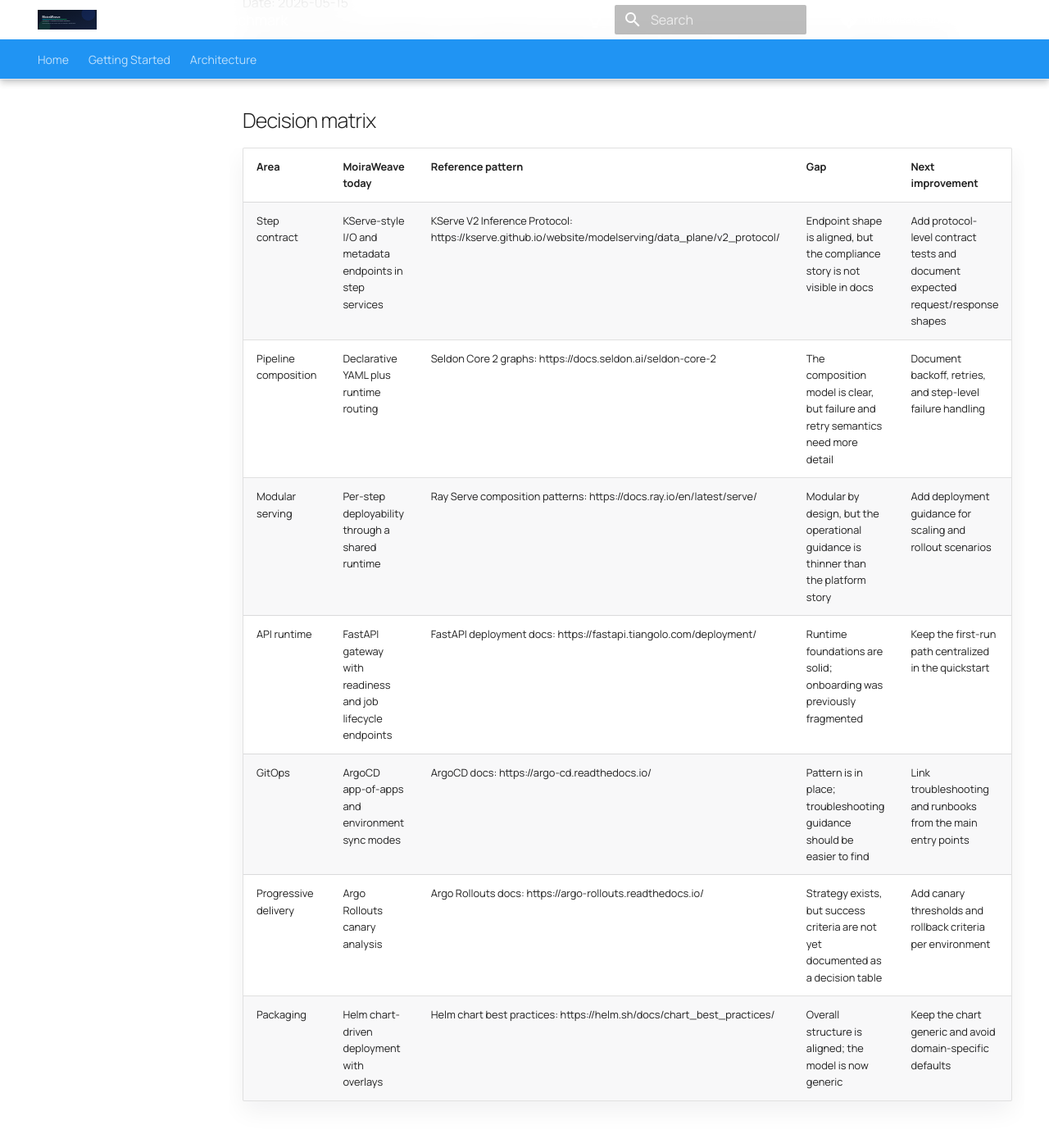
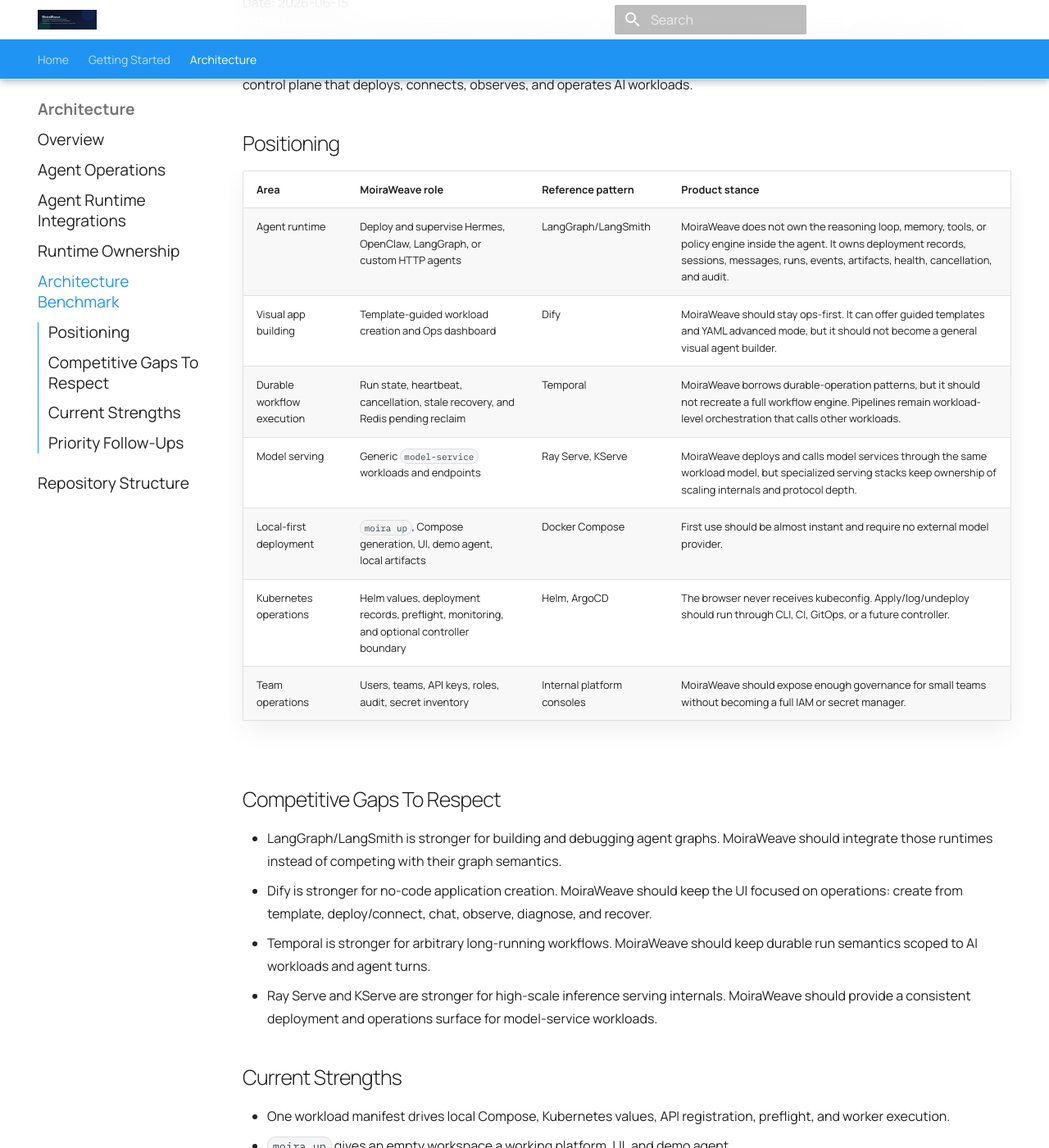
Before and after one commit to moiraweave-labs/moiraweave-docs, an MkDocs documentation site: the page built from docs/architecture-benchmark.md, in a window 1280 px wide and 1400 px high, scrolled down 240 px. Shown: the whole window at 82% size. Built offline with MkDocs 1.6.1 and Material for MkDocs 9.7.7, drawn with Linux system fonts in a browser that asks for light colours; comment, search, counter and statistics services are not loaded; some of the changed text lies outside the part shown.

Commit message:
docs: refresh architecture benchmark

```diff
--- a/docs/architecture-benchmark.md
+++ b/docs/architecture-benchmark.md
@@ -1,29 +1,70 @@
 # Architecture Benchmark
 
-Date: 2026-05-15
+Date: 2026-06-15
 
-This page compares MoiraWeave with established projects to make the design choices explicit and to identify the next documentation gaps.
+This page explains where MoiraWeave fits among adjacent systems. The goal is
+not to claim MoiraWeave replaces agent frameworks, workflow engines, or model
+serving platforms. The product boundary is narrower: MoiraWeave is the
+self-hosted control plane that deploys, connects, observes, and operates AI
+workloads.
 
-## Decision matrix
+## Positioning
 
-| Area | MoiraWeave today | Reference pattern | Gap | Next improvement |
-| --- | --- | --- | --- | --- |
-| Step contract | KServe-style I/O and metadata endpoints in step services | KServe V2 Inference Protocol: https://kserve.github.io/website/modelserving/data_plane/v2_protocol/ | Endpoint shape is aligned, but the compliance story is not visible in docs | Add protocol-level contract tests and document expected request/response shapes |
-| Pipeline composition | Declarative YAML plus runtime routing | Seldon Core 2 graphs: https://docs.seldon.ai/seldon-core-2 | The composition model is clear, but failure and retry semantics need more detail | Document backoff, retries, and step-level failure handling |
-| Modular serving | Per-step deployability through a shared runtime | Ray Serve composition patterns: https://docs.ray.io/en/latest/serve/ | Modular by design, but the operational guidance is thinner than the platform story | Add deployment guidance for scaling and rollout scenarios |
-| API runtime | FastAPI gateway with readiness and job lifecycle endpoints | FastAPI deployment docs: https://fastapi.tiangolo.com/deployment/ | Runtime foundations are solid; onboarding was previously fragmented | Keep the first-run path centralized in the quickstart |
-| GitOps | ArgoCD app-of-apps and environment sync modes | ArgoCD docs: https://argo-cd.readthedocs.io/ | Pattern is in place; troubleshooting guidance should be easier to find | Link troubleshooting and runbooks from the main entry points |
-| Progressive delivery | Argo Rollouts canary analysis | Argo Rollouts docs: https://argo-rollouts.readthedocs.io/ | Strategy exists, but success criteria are not yet documented as a decision table | Add canary thresholds and rollback criteria per environment |
-| Packaging | Helm chart-driven deployment with overlays | Helm chart best practices: https://helm.sh/docs/chart_best_practices/ | Overall structure is aligned; the model is now generic | Keep the chart generic and avoid domain-specific defaults |
+| Area | MoiraWeave role | Reference pattern | Product stance |
+| --- | --- | --- | --- |
+| Agent runtime | Deploy and supervise Hermes, OpenClaw, LangGraph, or custom HTTP agents | LangGraph/LangSmith | MoiraWeave does not own the reasoning loop, memory, tools, or policy engine inside the agent. It owns deployment records, sessions, messages, runs, events, artifacts, health, cancellation, and audit. |
+| Visual app building | Template-guided workload creation and Ops dashboard | Dify | MoiraWeave should stay ops-first. It can offer guided templates and YAML advanced mode, but it should not become a general visual agent builder. |
+| Durable workflow execution | Run state, heartbeat, cancellation, stale recovery, and Redis pending reclaim | Temporal | MoiraWeave borrows durable-operation patterns, but it should not recreate a full workflow engine. Pipelines remain workload-level orchestration that calls other workloads. |
+| Model serving | Generic `model-service` workloads and endpoints | Ray Serve, KServe | MoiraWeave deploys and calls model services through the same workload model, but specialized serving stacks keep ownership of scaling internals and protocol depth. |
+| Local-first deployment | `moira up`, Compose generation, UI, demo agent, local artifacts | Docker Compose | First use should be almost instant and require no external model provider. |
+| Kubernetes operations | Helm values, deployment records, preflight, monitoring, and optional controller boundary | Helm, ArgoCD | The browser never receives kubeconfig. Apply/log/undeploy should run through CLI, CI, GitOps, or a future controller. |
+| Team operations | Users, teams, API keys, roles, audit, secret inventory | Internal platform consoles | MoiraWeave should expose enough governance for small teams without becoming a full IAM or secret manager. |
 
-## Adoption verdict
+## Competitive Gaps To Respect
 
-- Adopted: KServe-style contracts, ArgoCD, Argo Rollouts, Helm packaging.
-- Adapted: the pipeline router and job model to fit an async Redis-based runtime.
-- Deferred: strict protocol conformance tests and more detailed rollout policy documentation.
+- LangGraph/LangSmith is stronger for building and debugging agent graphs.
+  MoiraWeave should integrate those runtimes instead of competing with their
+  graph semantics.
+- Dify is stronger for no-code application creation. MoiraWeave should keep the
+  UI focused on operations: create from template, deploy/connect, chat, observe,
+  diagnose, and recover.
+- Temporal is stronger for arbitrary long-running workflows. MoiraWeave should
+  keep durable run semantics scoped to AI workloads and agent turns.
+- Ray Serve and KServe are stronger for high-scale inference serving internals.
+  MoiraWeave should provide a consistent deployment and operations surface for
+  model-service workloads.
 
-## Priority follow-ups
+## Current Strengths
 
-1. Add conformance tests for the step I/O protocol.
-2. Document retry and failure semantics in pipeline execution.
-3. Add canary thresholds and rollback criteria in one operational table.
+- One workload manifest drives local Compose, Kubernetes values, API
+  registration, preflight, and worker execution.
+- `moira up` gives an empty workspace a working platform, UI, and demo agent.
+- The UI can create workloads from templates, chat with agents, inspect linked
+  runs/events/artifacts, run preflight, and manage deployment records.
+- Long-running agents are modeled with heartbeats, stale-run detection,
+  cooperative cancellation, and safe Redis pending-message recovery.
+- Hermes/OpenClaw-style tools stay inside the runtime boundary. MoiraWeave
+  declares and displays the capability boundary without reimplementing web
+  search, browser control, terminal access, MCP servers, or native messaging.
+- GHCR image builds and public pull smoke tests are automated through GitHub
+  Actions.
+
+## Priority Follow-Ups
+
+1. Certify real Hermes and OpenClaw integration with optional E2E runs gated by
+   `MOIRAWEAVE_REAL_AGENT_TESTS=1`, including startup, session message, events,
+   cancellation, artifacts, and failure diagnostics.
+2. Add a Kubernetes deployment controller/operator contract for apply, logs,
+   and undeploy so the UI can trigger operations without receiving cluster
+   credentials.
+3. Expand Operations Center into a release dashboard: environment comparison,
+   last operation, preflight status, runtime health, and recommended next action
+   per workload.
+4. Add policy metadata for agent capabilities: network egress, browser,
+   terminal, filesystem/workspace, MCP, native channels, and max runtime.
+5. Add production-grade secret inventory integrations beyond local environment
+   checks: Kubernetes Secrets, External Secrets Operator, and external-owned
+   secret references.
+6. Publish a real-agent compatibility matrix with runtime versions, required
+   ports, secrets, health endpoints, adapter paths, supported channels, and known
+   limitations.
--- a/docs/quickstart.md
+++ b/docs/quickstart.md
@@ -144,7 +144,9 @@ In the dashboard:
   deployment records, secrets, and runtime reachability so queued agent turns
   have an actionable cause. The readiness guide summarizes those checks as
   next commands such as setting missing secret names, syncing deployment records,
-  checking worker logs, or inspecting runtime logs.
+  checking worker logs, or inspecting runtime logs. The Command Companion next
+  to deployment metadata shows the exact local, Kubernetes, or external runtime
+  commands for the selected workload and environment.
 - Agents: the first agent and existing session are selected automatically; start
   the first session from the empty-state CTA, send a message, cancel/retry a
   turn, watch session health, and follow the exact linked run status even when
--- a/mkdocs.yml
+++ b/mkdocs.yml
@@ -80,6 +80,7 @@ nav:
       - Agent Operations: agent-ops-architecture.md
       - Agent Runtime Integrations: agent-runtime-integrations.md
       - Runtime Ownership: runtime-ownership.md
+      - Architecture Benchmark: architecture-benchmark.md
       - Repository Structure: repo-structure.md
 
 markdown_extensions:
```
Also changed, not shown: docs/architecture.md (+3 -1 lines), docs/index.md (+5 -0 lines).
